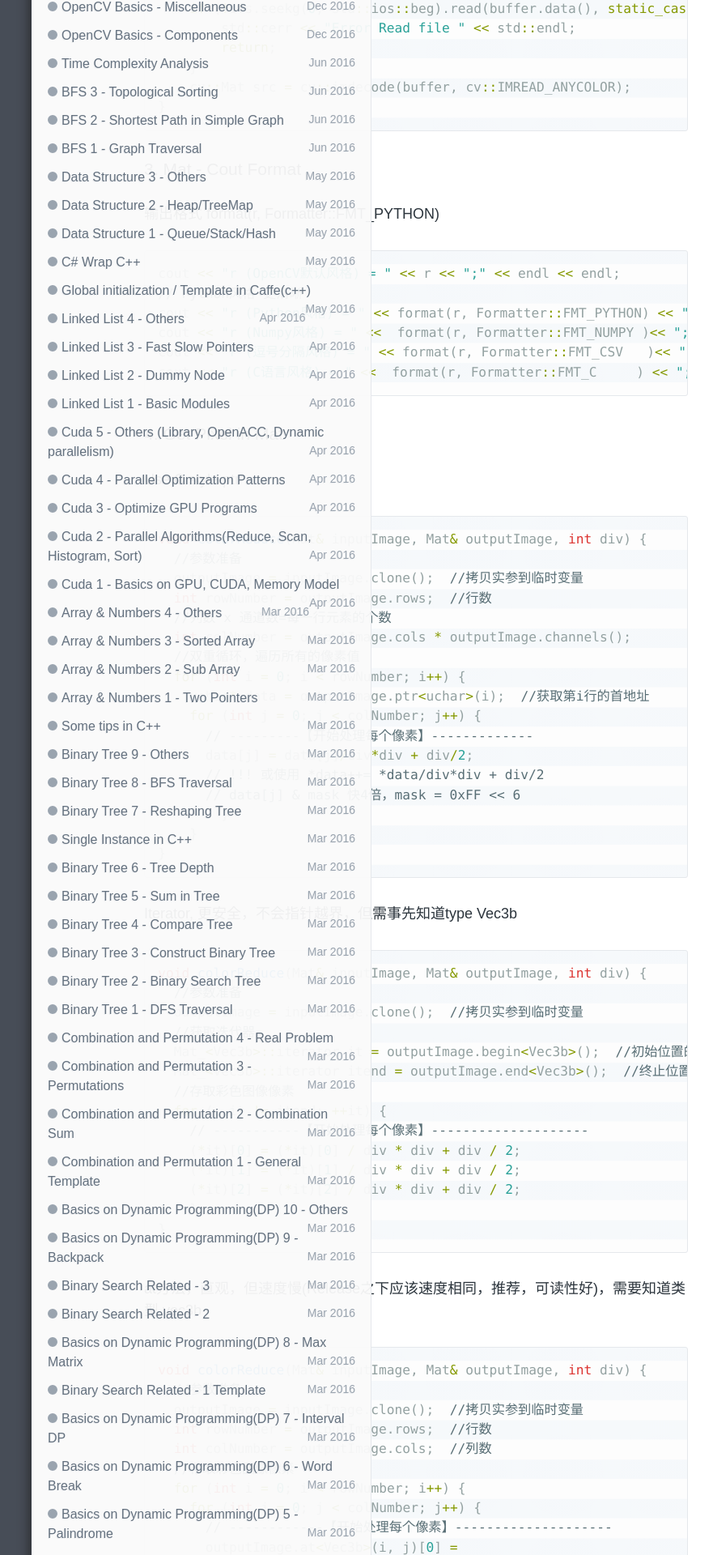
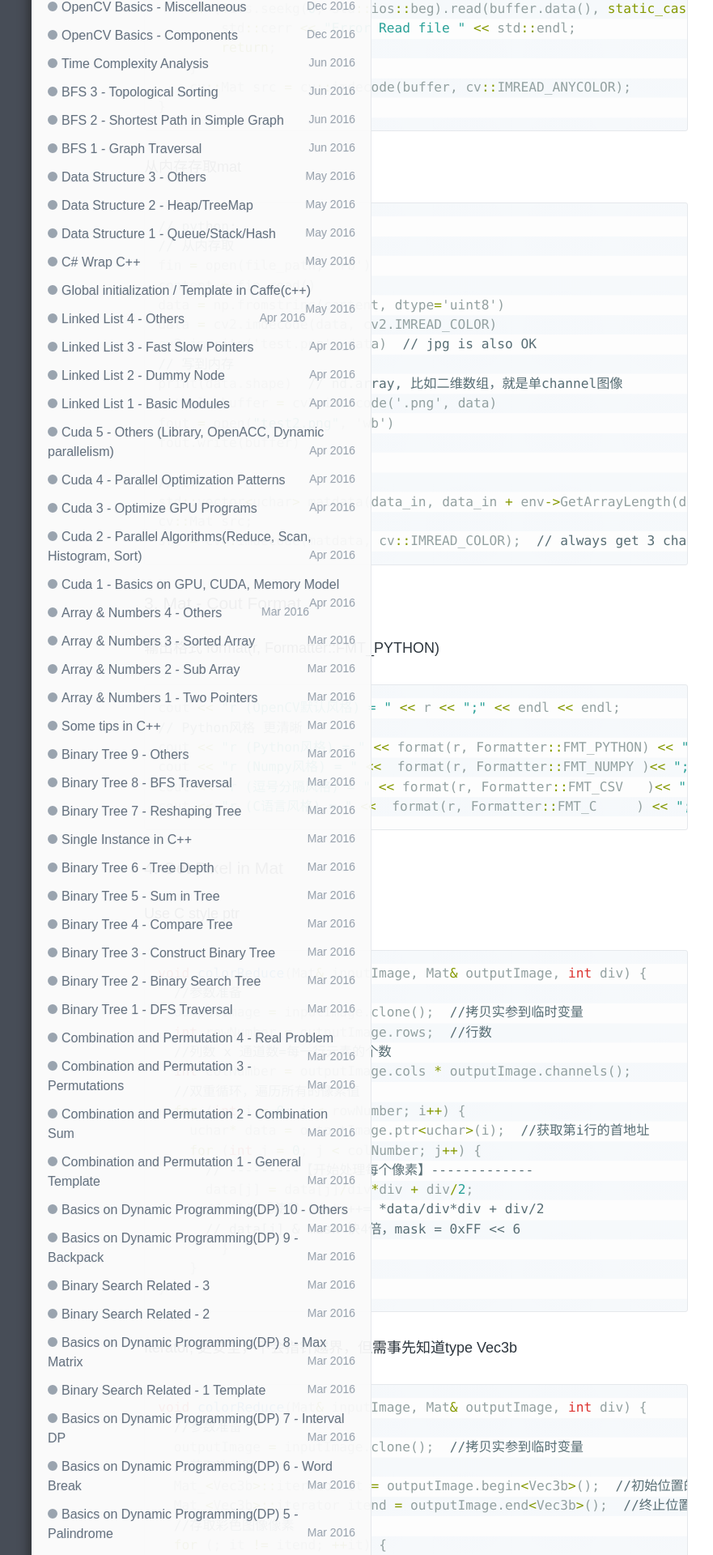
Before and after one commit to wykvictor/wykvictor.github.io, a Jekyll site: the page built from _posts/CV/2016-12-28-OpenCV-3.md, in a window 1280 px wide. Shown: the part 1111-3031 px from the top of the page at 81% size, without its empty margins (126-1007 px from the left). Built offline with Jekyll 4.4.1, drawn with Linux system fonts in a browser that asks for light colours; comment, search, counter and statistics services are not loaded; some of the changed text lies outside the part shown.

Commit message:
add opencv img decode

```diff
--- a/_posts/CV/2016-12-28-OpenCV-3.md
+++ b/_posts/CV/2016-12-28-OpenCV-3.md
@@ -44,7 +44,26 @@ if (!ifs.fail()) {
     cv::Mat src = cv::imdecode(buffer, cv::IMREAD_ANYCOLOR);
 }
 {% endhighlight %}
+从内存存取mat
+{% highlight C++ %}
+// python:
+// 从内存取
+fin = open(file_path, 'rb')
+content = fin.read()
+data = np.fromstring(content, dtype='uint8')
+data = cv2.imdecode(data, cv2.IMREAD_COLOR)
+cv2.imwrite('test.png', data)  // jpg is also OK
+// 写到内存
+print(data.shape)  // nd.array, 比如二维数组，就是单channel图像
+retval, buffer = cv2.imencode('.png', data)
+fout = open("test2.png", 'wb')
+fout.write(buffer)
 
+// c++:
+std::vector<uchar> matdata(data_in, data_in + env->GetArrayLength(data));
+cv::Mat src;
+src = cv::imdecode(matdata, cv::IMREAD_COLOR);  // always get 3 channel, not IMREAD_ANYCOLOR
+{% endhighlight %}
 
 ### 3. Mat - Cout Format
 输出格式 format(r, Formatter::FMT_PYTHON)
```
